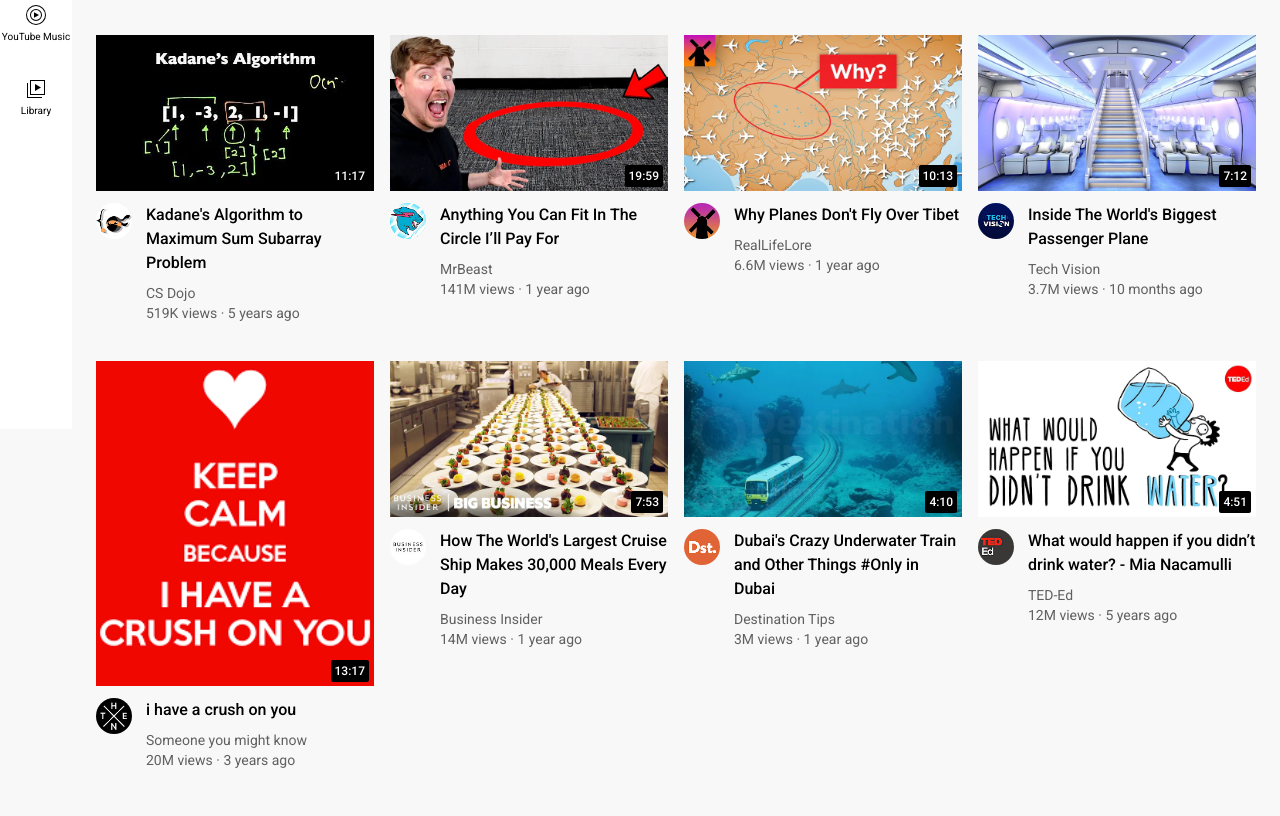
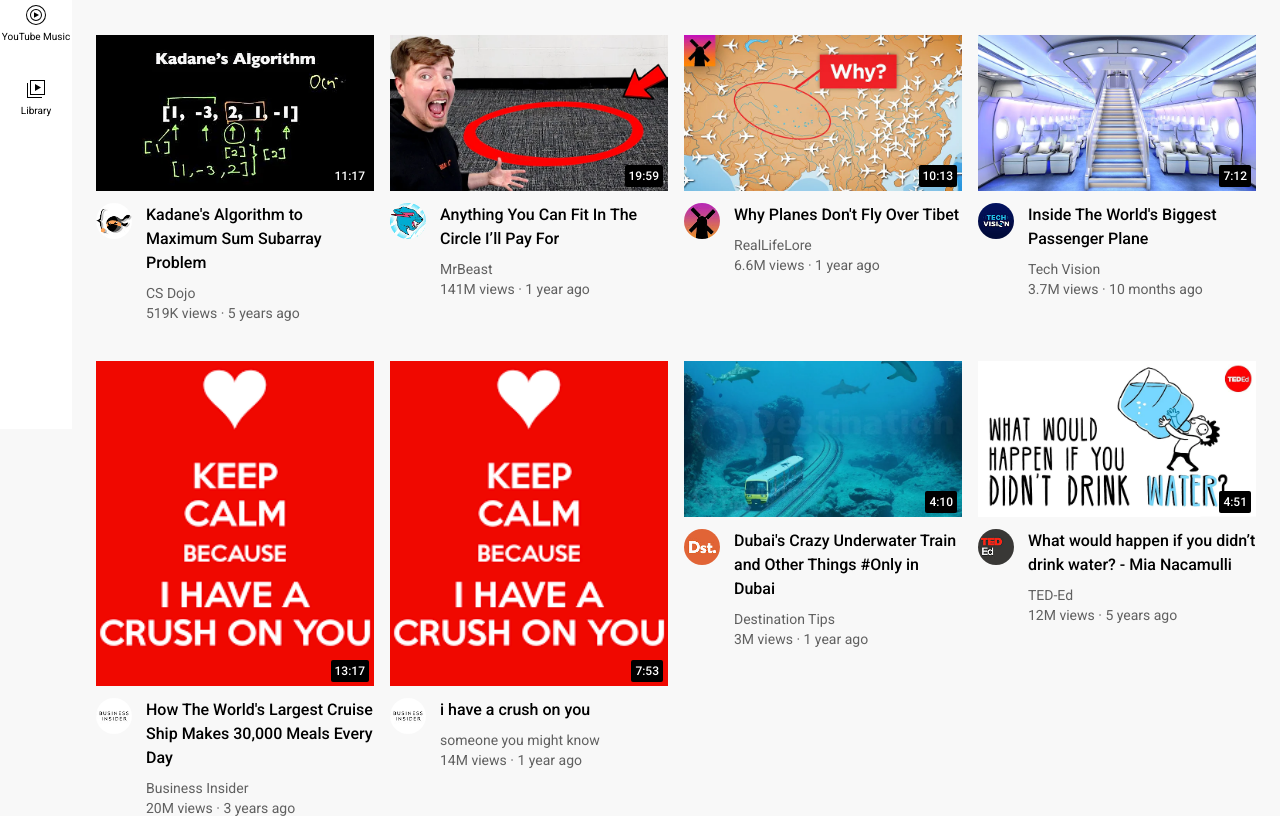
Before and after one commit to YGMontop/rffg, a plain HTML site: page Youtube.html in a window 1280 px wide. Shown: the part 371-1187 px from the top of the page. Before the commit the page ends 1139 px from the top, so only its background shows below. Drawn offline with Linux system fonts and the light colour scheme.

Commit message:
Update and rename youtube.html to Youtube.html

```diff
--- a/youtube.html
+++ b/Youtube.html
@@ -268,14 +268,14 @@
           </div>
           <div class="video-info-grid">
             <div class="channel-picture">
-              <img class="profile-picture" src="channel-pictures/channel-9.jpeg">
+              <img class="profile-picture" src="channel-pictures/channel-10.jpeg">
             </div>
             <div class="video-info">
               <p class="video-title">
-                i have a crush on you
+                How The World's Largest Cruise Ship Makes 30,000 Meals Every Day
               </p>
               <p class="video-author">
-                Someone you might know
+                Business Insider
               </p>
               <p class="video-stats">
                 20M views &#183; 3 years ago
@@ -286,7 +286,7 @@
 
         <div class="video-preview">
           <div class="thumbnail-row">
-            <img class="thumbnail" src="thumbnails/thumbnail-10.webp">
+            <img class="thumbnail" src="thumbnails/thumbnail-9.webp">
             <div class="video-time">7:53</div>
           </div>
           <div class="video-info-grid">
@@ -295,10 +295,10 @@
             </div>
             <div class="video-info">
               <p class="video-title">
-                How The World's Largest Cruise Ship Makes 30,000 Meals Every Day
+                i have a crush on you
               </p>
               <p class="video-author">
-                Business Insider
+                someone you might know
               </p>
               <p class="video-stats">
                 14M views &#183; 1 year ago
```
